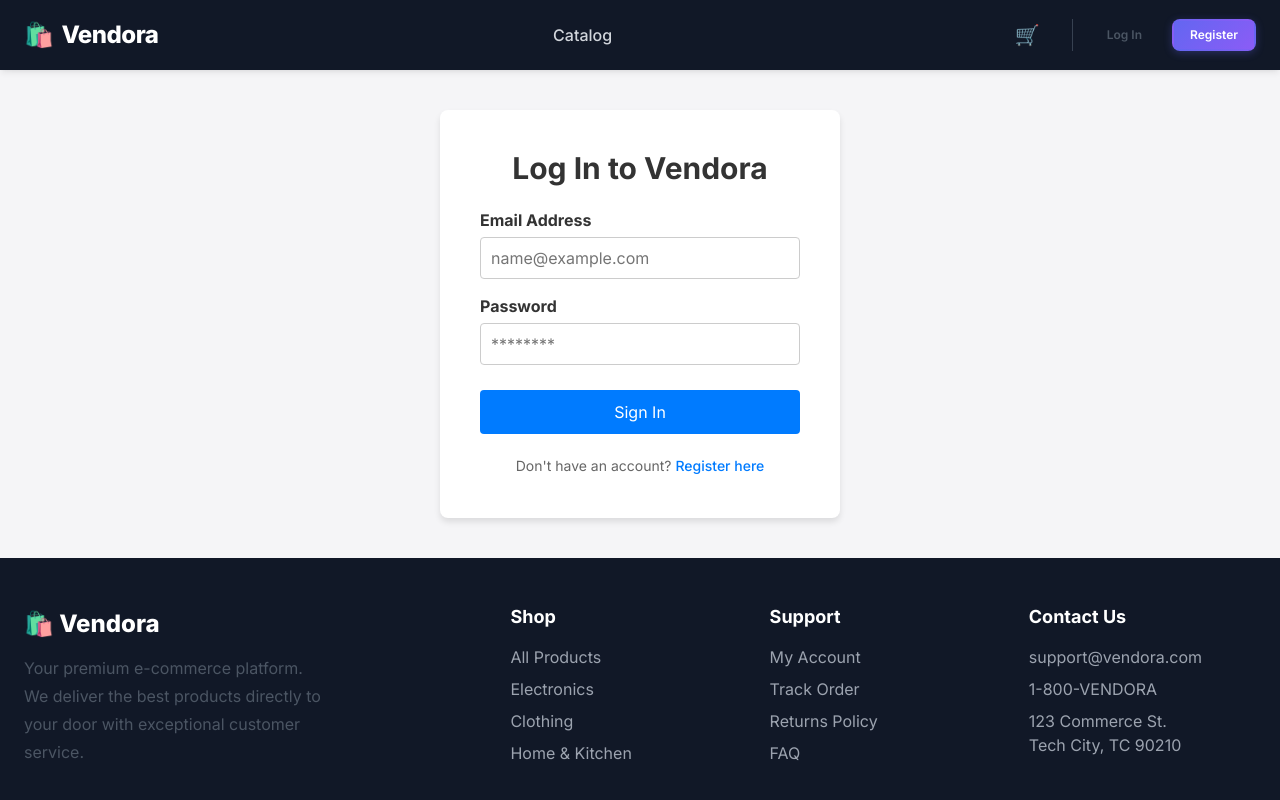
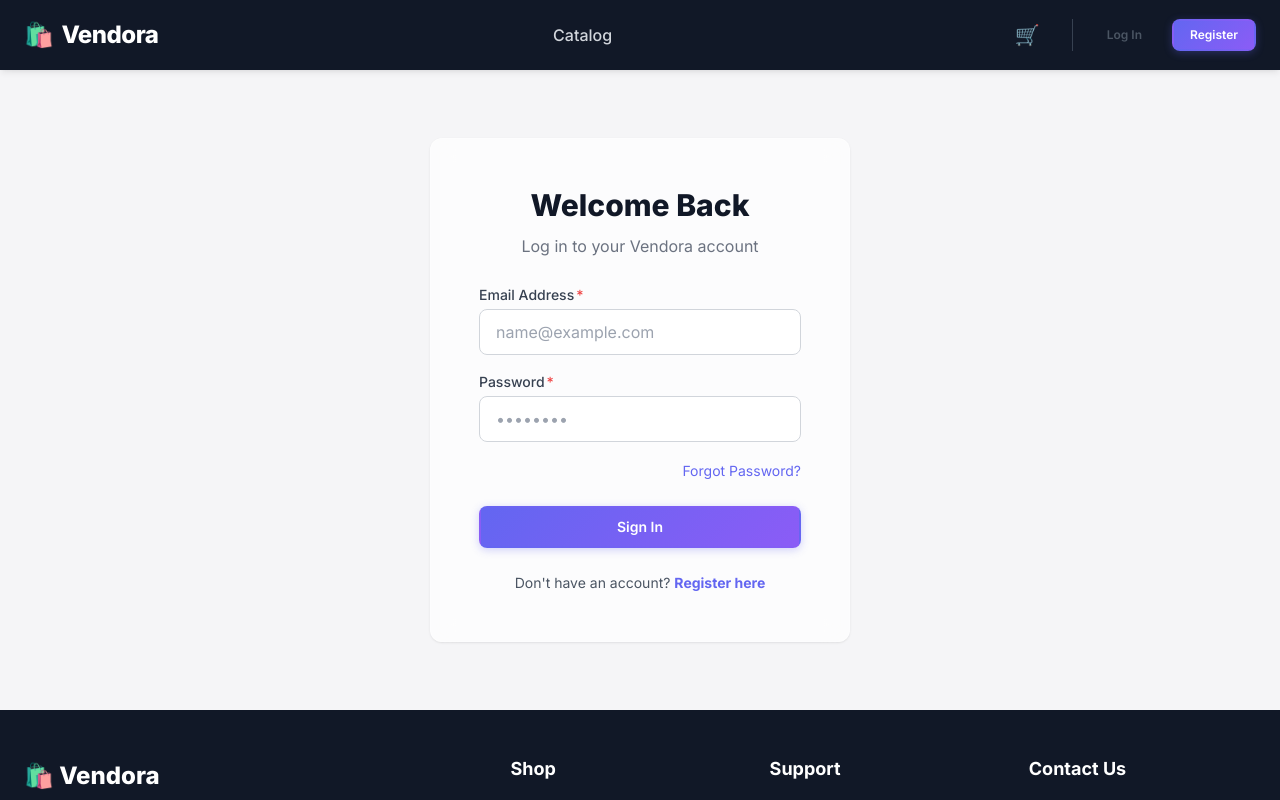
Before and after one commit to skice03/Vendora-E-commerce-App, a React (Vite) app: page /login in a window 1280 px wide. Shown: the top 800 px of the page. Built offline with nearby package versions, Linux system fonts and the light colour scheme.

Commit message:
refactor: redesign authentication flow with new UI components

```diff
--- a/src/pages/LoginPage.css
+++ /dev/null
@@ -1,89 +0,0 @@
-.login-wrapper {
-    display: flex;
-    justify-content: center;
-    align-items: center;
-    padding: 40px 0;
-}
-
-.login-card {
-    background-color: white;
-    padding: 40px;
-    border-radius: 8px;
-    box-shadow: 0 4px 6px rgba(0, 0, 0, 0.1);
-    width: 100%;
-    max-width: 400px;
-}
-
-.login-title {
-    text-align: center;
-    margin-bottom: 20px;
-    color: #333;
-}
-
-.error-message {
-    color: #dc3545;
-    margin-bottom: 15px;
-    text-align: center;
-    font-weight: 500;
-}
-
-.login-form {
-    display: flex;
-    flex-direction: column;
-    gap: 15px;
-}
-
-.form-group label {
-    display: block;
-    margin-bottom: 5px;
-    font-weight: bold;
-    color: #333;
-}
-
-.form-input {
-    width: 100%;
-    padding: 10px;
-    border-radius: 4px;
-    border: 1px solid #ccc;
-    box-sizing: border-box;
-    transition: border-color 0.2s;
-}
-
-.form-input:focus {
-    outline: none;
-    border-color: #007BFF;
-}
-
-.btn-submit {
-    padding: 12px;
-    background-color: #007BFF;
-    color: white;
-    border: none;
-    border-radius: 4px;
-    cursor: pointer;
-    font-size: 16px;
-    margin-top: 10px;
-    transition: background-color 0.2s;
-}
-
-.btn-submit:hover {
-    background-color: #0056b3;
-}
-
-.login-footer {
-    text-align: center;
-    margin-top: 20px;
-    font-size: 14px;
-    color: #666;
-}
-
-.login-link {
-    color: #007BFF;
-    cursor: pointer;
-    text-decoration: none;
-    font-weight: 500;
-}
-
-.login-link:hover {
-    text-decoration: underline;
-}
--- a/src/pages/LoginPage.jsx
+++ b/src/pages/LoginPage.jsx
@@ -1,103 +1,107 @@
 import { useState } from 'react';
 import { useNavigate, Link } from 'react-router-dom';
 import { useAuth } from '../context/AuthContext.jsx';
-import './LoginPage.css';
+import { useToast } from '../context/ToastContext.jsx';
+import { apiPost } from '../utils/api.js';
+
+// UI Components
+import Card, { CardBody } from '../components/ui/Card.jsx';
+import Input from '../components/ui/Input.jsx';
+import Button from '../components/ui/Button.jsx';
 
 export default function LoginPage() {
     const navigate = useNavigate();
     const { login } = useAuth();
+    const { showError, showSuccess } = useToast();
+
     const [email, setEmail] = useState('');
     const [password, setPassword] = useState('');
-    const [errorMessage, setErrorMessage] = useState('');
+    const [isLoading, setIsLoading] = useState(false);
 
     const handleLogin = async (e) => {
         e.preventDefault();
 
-        if (email === '' || password === '') {
-            setErrorMessage('Please fill in both fields.');
+        if (!email || !password) {
+            showError('Please fill in both email and password.');
             return;
         }
 
-        setErrorMessage('');
+        setIsLoading(true);
 
         try {
-            // send req to backend
-            const response = await fetch('http://localhost:5169/api/auth/login', {
-                method: 'POST',
-                headers: {
-                    'Content-Type': 'application/json',
-                },
-                body: JSON.stringify({
-                    email: email,
-                    password: password
-                }),
+            // Using the new centralized api wrapper
+            const userData = await apiPost('/auth/login', {
+                email,
+                password
             });
 
-            if (response.ok) {
-                const userData = await response.json();
+            // Save user data via the AuthContext
+            login(userData);
+            showSuccess('Welcome back!');
+            navigate('/');
 
-                // save user data via the new AuthContext
-                login(userData);
-                console.log('Login successful:', userData);
-
-                navigate('/');
-            } else {
-                const errorText = await response.text();
-                setErrorMessage(errorText || 'Invalid email or password.');
-            }
         } catch (err) {
-            setErrorMessage('Connection to server failed. Make sure the API is running.');
+            showError(err.message || 'Invalid email or password.');
+        } finally {
+            setIsLoading(false);
         }
     };
 
     return (
-        <div className="login-wrapper">
-            <div className="login-card">
-                <h2 className="login-title">Log In to Vendora</h2>
+        <div className="container" style={{ display: 'flex', justifyContent: 'center', alignItems: 'center', minHeight: '80vh' }}>
+            <Card variant="glass" style={{ width: '100%', maxWidth: '420px', padding: 'var(--space-6)' }}>
+                <CardBody>
+                    <div style={{ textAlign: 'center', marginBottom: 'var(--space-6)' }}>
+                        <h2 style={{ fontSize: 'var(--font-size-3xl)', fontWeight: 'var(--font-weight-extrabold)' }}>Welcome Back</h2>
+                        <p style={{ color: 'var(--color-gray-500)', marginTop: 'var(--space-2)' }}>Log in to your Vendora account</p>
+                    </div>
 
-                {errorMessage && (
-                    <div className="error-message" style={{ color: 'red', marginBottom: '10px' }}>
-                        {errorMessage}
-                    </div>
-                )}
-
-                <form onSubmit={handleLogin} className="login-form">
-                    <div className="form-group">
-                        <label>Email Address</label>
-                        <input
+                    <form onSubmit={handleLogin} style={{ display: 'flex', flexDirection: 'column', gap: 'var(--space-4)' }}>
+                        <Input
+                            label="Email Address"
                             type="email"
-                            className="form-input"
+                            name="email"
                             value={email}
                             onChange={(e) => setEmail(e.target.value)}
                             placeholder="name@example.com"
                             required
                         />
-                    </div>
 
-                    <div className="form-group">
-                        <label>Password</label>
-                        <input
+                        <Input
+                            label="Password"
                             type="password"
-                            className="form-input"
+                            name="password"
                             value={password}
                             onChange={(e) => setPassword(e.target.value)}
-                            placeholder="********"
+                            placeholder="••••••••"
                             required
                         />
+
+                        <div style={{ textAlign: 'right', marginTop: '-var(--space-2)' }}>
+                            <a href="#" style={{ fontSize: 'var(--font-size-sm)', color: 'var(--color-primary)' }}>
+                                Forgot Password?
+                            </a>
+                        </div>
+
+                        <Button
+                            type="submit"
+                            variant="primary"
+                            fullWidth
+                            isLoading={isLoading}
+                            style={{ marginTop: 'var(--space-2)' }}
+                        >
+                            Sign In
+                        </Button>
+                    </form>
+
+                    <div style={{ textAlign: 'center', marginTop: 'var(--space-6)', fontSize: 'var(--font-size-sm)', color: 'var(--color-gray-600)' }}>
+                        Don't have an account?{' '}
+                        <Link to="/register" style={{ fontWeight: 'var(--font-weight-bold)', color: 'var(--color-primary)' }}>
+                            Register here
+                        </Link>
                     </div>
-
-                    <button type="submit" className="btn-submit">
-                        Sign In
-                    </button>
-                </form>
-
-                <p className="login-footer">
-                    Don't have an account?{' '}
-                    <Link to="/register" className="login-link">
-                        Register here
-                    </Link>
-                </p>
-            </div>
+                </CardBody>
+            </Card>
         </div>
     );
 }
--- a/src/pages/Register.jsx
+++ b/src/pages/Register.jsx
@@ -1,110 +1,141 @@
-import React, { useState } from 'react';
-import { Link } from 'react-router-dom';
-import './Register.css';
+import { useState } from 'react';
+import { useNavigate, Link } from 'react-router-dom';
+import { useToast } from '../context/ToastContext.jsx';
+import { apiPost } from '../utils/api.js';
+import { isValidPassword, isValidEmail } from '../utils/validators.js';
+
+// UI Components
+import Card, { CardBody } from '../components/ui/Card.jsx';
+import Input from '../components/ui/Input.jsx';
+import Button from '../components/ui/Button.jsx';
 
 export default function Register() {
-    // we use setter functiones for state as per REQ
+    const navigate = useNavigate();
+    const { showError, showSuccess } = useToast();
+
     const [firstName, setFirstName] = useState('');
     const [lastName, setLastName] = useState('');
     const [email, setEmail] = useState('');
     const [password, setPassword] = useState('');
-    const [error, setError] = useState('');
-    const [success, setSuccess] = useState('');
+
+    // Field-specific validation errors for real-time feedback
+    const [errors, setErrors] = useState({});
+    const [isLoading, setIsLoading] = useState(false);
+
+    const validateForm = () => {
+        const newErrors = {};
+
+        if (!firstName.trim()) newErrors.firstName = 'First name is required';
+        if (!lastName.trim()) newErrors.lastName = 'Last name is required';
+        if (!isValidEmail(email)) newErrors.email = 'Please enter a valid email address';
+        if (!isValidPassword(password)) newErrors.password = 'Password must be at least 8 characters long';
+
+        setErrors(newErrors);
+        return Object.keys(newErrors).length === 0;
+    };
 
     const handleSubmit = async (e) => {
         e.preventDefault();
 
-        if (password.length < 8) {
-            setError('Password must be at least 8 characters long.');
+        if (!validateForm()) {
             return;
         }
 
-        setError('');
-        setSuccess('');
+        setIsLoading(true);
 
         try {
-            // we send the data to the C# controller
-            const response = await fetch('http://localhost:5169/api/auth/register', {
-                method: 'POST',
-                headers: {
-                    'Content-Type': 'application/json',
-                },
-                body: JSON.stringify({
-                    firstName: firstName,
-                    lastName: lastName,
-                    email: email,
-                    passwordHash: password // backend awaits "passwordHash"
-                }),
+            // Using the new centralized API wrapper
+            await apiPost('/auth/register', {
+                firstName: firstName.trim(),
+                lastName: lastName.trim(),
+                email: email.trim(),
+                passwordHash: password
             });
 
-            if (response.ok) {
-                setSuccess('Registration successful! You can now log in.');
-                // clear fields
-                setFirstName('');
-                setLastName('');
-                setEmail('');
-                setPassword('');
-            } else {
-                const data = await response.json();
-                setError(data.message || 'Registration failed. Email might already exist.');
-            }
+            showSuccess('Registration successful! You can now log in.');
+            navigate('/login');
+
         } catch (err) {
-            setError('Could not connect to the server. Is the C# API running?');
+            showError(err.message || 'Registration failed. Email might already exist.');
+        } finally {
+            setIsLoading(false);
         }
     };
 
     return (
-        <div className="register-container">
-            <h2>Create an account</h2>
-            {error && <p className="error-message" style={{ color: 'red' }}>{error}</p>}
-            {success && <p className="success-message" style={{ color: 'green' }}>{success}</p>}
+        <div className="container" style={{ display: 'flex', justifyContent: 'center', alignItems: 'center', minHeight: '80vh', padding: 'var(--space-8) 0' }}>
+            <Card variant="glass" style={{ width: '100%', maxWidth: '480px', padding: 'var(--space-6)' }}>
+                <CardBody>
+                    <div style={{ textAlign: 'center', marginBottom: 'var(--space-6)' }}>
+                        <h2 style={{ fontSize: 'var(--font-size-3xl)', fontWeight: 'var(--font-weight-extrabold)' }}>Create an Account</h2>
+                        <p style={{ color: 'var(--color-gray-500)', marginTop: 'var(--space-2)' }}>Join Vendora and start shopping</p>
+                    </div>
 
-            <form onSubmit={handleSubmit}>
-                <div className="form-group">
-                    <label>First Name</label>
-                    <input
-                        type="text"
+                    <form onSubmit={handleSubmit} style={{ display: 'flex', flexDirection: 'column', gap: 'var(--space-4)' }}>
+
+                        <div style={{ display: 'grid', gridTemplateColumns: '1fr 1fr', gap: 'var(--space-4)' }}>
+                            <Input
+                                label="First Name"
+                                name="firstName"
                                 value={firstName}
                                 onChange={(e) => setFirstName(e.target.value)}
+                                placeholder="John"
+                                error={errors.firstName}
+                                required
+                            />
+                            <Input
+                                label="Last Name"
+                                name="lastName"
+                                value={lastName}
+                                onChange={(e) => setLastName(e.target.value)}
+                                placeholder="Doe"
+                                error={errors.lastName}
                                 required
                             />
                         </div>
 
-                <div className="form-group">
-                    <label>Last Name</label>
-                    <input
-                        type="text"
-                        value={lastName}
-                        onChange={(e) => setLastName(e.target.value)}
+                        <Input
+                            label="Email Address"
+                            type="email"
+                            name="email"
+                            value={email}
+                            onChange={(e) => setEmail(e.target.value)}
+                            placeholder="name@example.com"
+                            error={errors.email}
                             required
                         />
-                </div>
 
-                <div className="form-group">
-                    <label>Email Address</label>
-                    <input
-                        type="email"
-                        value={email}
-                        onChange={(e) => setEmail(e.target.value)}
+                        <Input
+                            label="Password"
+                            type="password"
+                            name="password"
+                            value={password}
+                            onChange={(e) => setPassword(e.target.value)}
+                            placeholder="••••••••"
+                            error={errors.password}
+                            helperText="Must be at least 8 characters long"
                             required
                         />
+
+                        <Button
+                            type="submit"
+                            variant="primary"
+                            fullWidth
+                            isLoading={isLoading}
+                            style={{ marginTop: 'var(--space-2)' }}
+                        >
+                            Register
+                        </Button>
+                    </form>
+
+                    <div style={{ textAlign: 'center', marginTop: 'var(--space-6)', fontSize: 'var(--font-size-sm)', color: 'var(--color-gray-600)' }}>
+                        Already have an account?{' '}
+                        <Link to="/login" style={{ fontWeight: 'var(--font-weight-bold)', color: 'var(--color-primary)' }}>
+                            Log in here
+                        </Link>
                     </div>
-
-                <div className="form-group">
-                    <label>Password</label>
-                    <input
-                        type="password"
-                        value={password}
-                        onChange={(e) => setPassword(e.target.value)}
-                        required
-                    />
-                </div>
-
-                <button type="submit">Register</button>
-            </form>
-            <p style={{ marginTop: '15px', textAlign: 'center' }}>
-                Already have an account? <Link to="/login">Log in here</Link>
-            </p>
+                </CardBody>
+            </Card>
         </div>
     );
 }
```
Also changed, not shown: src/pages/Register.css (deleted, +0 -60 lines). Lines whose indentation alone changed are shown as unchanged.
